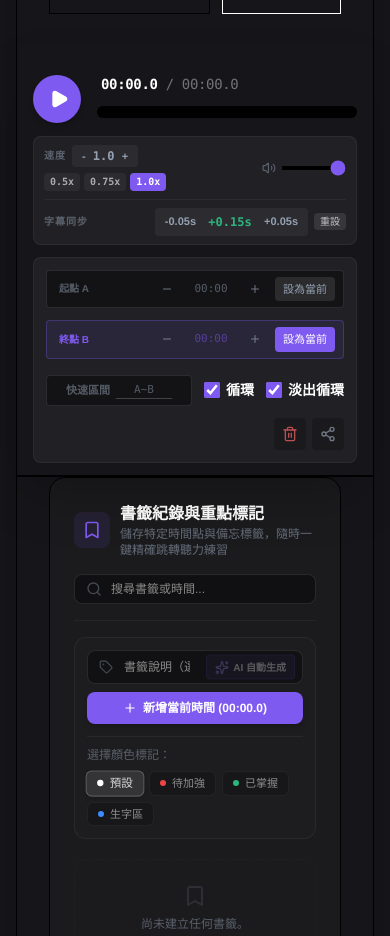
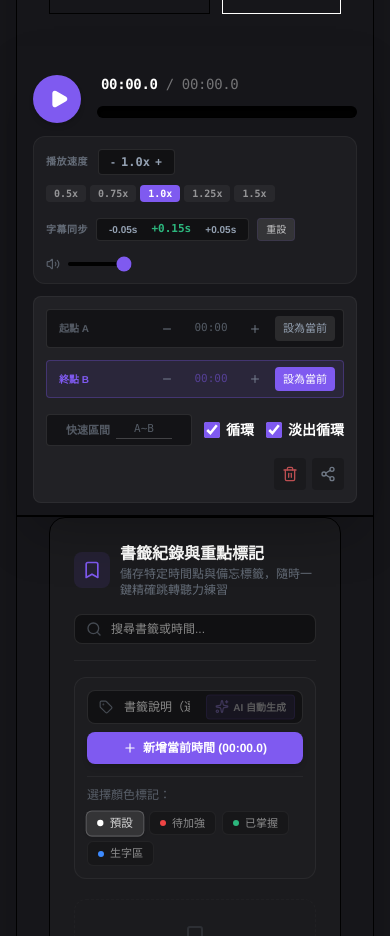
Before and after one commit to westwoodkim66-arch/ab_audio_loop, a React (Vite) app: page / in a window 390 px wide. Shown: the part 780-1716 px from the top of the page. Built offline with nearby package versions, Linux system fonts and the light colour scheme.

Commit message:
refactor: remove redundant playback speed controls

```diff
--- a/src/App.tsx
+++ b/src/App.tsx
@@ -1730,32 +1730,33 @@ export default function App() {
                     )}
                   </div>
                 </div>
-
-                {/* Compact Speed, Sync & Volume */}
-                <div className="hidden md:flex flex-shrink-0 flex-col items-end gap-1 px-1">
-                    <div className="flex items-center gap-4 h-full">
-                      <div className="flex items-center gap-1.5">
-                        <span className="text-[10px] font-bold uppercase tracking-widest opacity-50">速度</span>
-                        <div className="flex bg-white/5 rounded px-1 py-0.5 mr-1">
-                          <button onClick={() => setPlaybackRate(v => Math.max(0.1, v - 0.1))} className="px-1.5 hover:bg-white/10 rounded text-xs">-</button>
-                          <span className="text-xs font-mono font-bold w-6 text-center">{playbackRate.toFixed(1)}</span>
-                          <button onClick={() => setPlaybackRate(v => Math.min(3.0, v + 0.1))} className="px-1.5 hover:bg-white/10 rounded text-xs">+</button>
-                        </div>
-                        {/* 預設播放速度切換 */}
-                        <div className="flex gap-1">
-                          {[0.5, 0.75, 1.0].map((rate) => {
+              </div>
+
+              {/* Playback Settings Panel (Speed, Subtitle Sync, Volume) placed below the Maximized progress bar */}
+              <div className="flex flex-col lg:flex-row lg:items-center lg:justify-between gap-4 bg-white/[0.03] border border-white/5 rounded-xl p-3 sm:p-4 text-xs">
+                {/* Left: Speed Settings */}
+                <div className="flex flex-wrap items-center gap-2.5">
+                  <span className="text-[10px] sm:text-[11px] font-bold uppercase tracking-wider opacity-60">播放速度</span>
+                  <div className="flex items-center bg-black/40 border border-white/10 rounded px-1.5 py-0.5">
+                    <button onClick={() => setPlaybackRate(v => Math.max(0.1, v - 0.1))} className="px-1.5 py-0.5 hover:bg-white/10 rounded text-xs font-bold transition-all" title="速度減少 0.1">-</button>
+                    <span className="text-xs font-mono font-bold w-7 text-center">{playbackRate.toFixed(1)}x</span>
+                    <button onClick={() => setPlaybackRate(v => Math.min(3.0, v + 0.1))} className="px-1.5 py-0.5 hover:bg-white/10 rounded text-xs font-bold transition-all" title="速度增加 0.1">+</button>
+                  </div>
+                  {/* Preset rates */}
+                  <div className="flex flex-wrap gap-1">
+                    {[0.5, 0.75, 1.0, 1.25, 1.5].map((rate) => {
                       const isSelected = Math.abs(playbackRate - rate) < 0.01;
                       return (
                         <button
                           key={rate}
                           onClick={() => setPlaybackRate(rate)}
-                                className={`px-1.5 py-0.5 text-[10px] font-mono font-bold rounded transition-all hover:scale-105 active:scale-95 ${
+                          className={`px-2 py-0.5 text-[10px] font-mono font-bold rounded transition-all active:scale-95 ${
                             isSelected
-                                    ? 'text-white font-black'
-                                    : 'text-white/60 hover:text-white/90 bg-white/5 hover:bg-white/10'
+                              ? 'text-white font-black hover:opacity-90'
+                              : 'text-white/50 bg-white/5 hover:text-white/90 hover:bg-white/10'
                           }`}
                           style={isSelected ? { backgroundColor: colors.button } : undefined}
-                                title={`${rate}x 快速練習語速`}
+                          title={`${rate}x 快速練習`}
                         >
                           {rate.toFixed(1) === '1.0' ? '1.0' : rate.toString()}x
                         </button>
@@ -1764,77 +1765,36 @@ export default function App() {
                   </div>
                 </div>
 
-                      {/* 字幕微調控制項 (桌機版) */}
-                      <div className="flex items-center gap-1.5 border-l border-white/10 pl-3">
-                        <span className="text-[10px] font-bold uppercase tracking-widest opacity-50" title="調整字幕與聲音的相對延遲。若高亮太慢，請增加秒數；若太快，請減少秒數。">字幕同步</span>
-                        <div className="flex bg-white/5 rounded px-1 py-0.5">
-                          <button onClick={() => setSubtitleOffset(o => Math.max(-2.0, Math.round((o - 0.05) * 20) / 20))} className="px-1 py-0.5 hover:bg-white/10 rounded text-[10px] font-mono font-bold" title="提前字幕">-0.05s</button>
-                          <span className="text-[11px] font-mono font-bold w-14 text-center" style={{ color: subtitleOffset === 0 ? colors.paragraph : subtitleOffset > 0 ? '#2cb67d' : '#ef4444' }}>
+                {/* Right/Middle: Subtitle Sync and Volume */}
+                <div className="flex flex-wrap items-center gap-4 sm:gap-6 justify-between lg:justify-end">
+                  {/* Subtitle Alignment */}
+                  <div className="flex items-center gap-2">
+                    <span className="text-[10px] sm:text-[11px] font-bold uppercase tracking-wider opacity-60" title="調整字幕與聲音的相對延遲。若高亮太慢，請增加秒數；若太快，請減少秒數。">字幕同步</span>
+                    <div className="flex bg-black/40 border border-white/10 rounded px-1.5 py-0.5">
+                      <button onClick={() => setSubtitleOffset(o => Math.max(-2.0, Math.round((o - 0.05) * 20) / 20))} className="px-1.5 py-0.5 hover:bg-white/10 rounded text-[10px] font-bold" title="提前字幕 0.05 秒">-0.05s</button>
+                      <span className="text-[11px] font-mono font-bold w-14 text-center leading-normal" style={{ color: subtitleOffset === 0 ? colors.paragraph : subtitleOffset > 0 ? '#2cb67d' : '#ef4444' }}>
                         {subtitleOffset >= 0 ? `+${subtitleOffset.toFixed(2)}` : subtitleOffset.toFixed(2)}s
                       </span>
-                          <button onClick={() => setSubtitleOffset(o => Math.min(2.0, Math.round((o + 0.05) * 20) / 20))} className="px-1 py-0.5 hover:bg-white/10 rounded text-[10px] font-mono font-bold" title="延後字幕">+0.05s</button>
-                        </div>
-                        <button onClick={() => setSubtitleOffset(0.15)} className="text-[9px] bg-white/10 hover:bg-white/20 px-1 py-0.5 rounded text-white/70 hover:text-white" title="重設為預設最佳值 (0.15s)">重設</button>
-                      </div>
-
-                      <div className="flex items-center gap-1.5 border-l border-white/10 pl-3">
+                      <button onClick={() => setSubtitleOffset(o => Math.min(2.0, Math.round((o + 0.05) * 20) / 20))} className="px-1.5 py-0.5 hover:bg-white/10 rounded text-[10px] font-bold" title="延後字幕 0.05 秒">+0.05s</button>
+                    </div>
+                    <button onClick={() => setSubtitleOffset(0.15)} className="text-[10px] bg-white/10 hover:bg-white/20 px-2 py-1 rounded font-medium border border-[#7f5af0]/10 text-white/70 hover:text-white transition-all active:scale-95" title="重設為預設最佳同步值 (0.15s)">
+                      重設
+                    </button>
+                  </div>
+
+                  {/* Volume Control */}
+                  <div className="flex items-center gap-2">
                     <Volume2 className="w-3.5 h-3.5 opacity-50 flex-shrink-0" />
-                        <input type="range" min="0" max="1" step="0.01" value={volume} onChange={(e) => setVolume(parseFloat(e.target.value))} className="w-16 h-1 appearance-none cursor-pointer accent-[#7f5af0] flex-shrink-0" style={{ backgroundColor: colors.stroke }} />
-                      </div>
-                    </div>
-                </div>
-              </div>
-
-              {/* Mobile-only Speed, Sync & Volume Controls */}
-              <div className="flex md:hidden flex-col gap-2 bg-white/5 rounded-lg px-2.5 py-2 border border-white/5 text-xs">
-                <div className="flex items-center justify-between">
-                  <div className="flex items-center gap-1.5 flex-wrap">
-                    <span className="text-[10px] font-bold uppercase tracking-widest opacity-50">速度</span>
-                    <div className="flex bg-white/5 rounded px-1 py-0.5 mr-0.5">
-                      <button onClick={() => setPlaybackRate(v => Math.max(0.1, v - 0.1))} className="px-1.5 py-0.5 hover:bg-white/10 rounded text-[11px] font-bold">-</button>
-                      <span className="text-xs font-mono font-bold w-6 text-center leading-normal">{playbackRate.toFixed(1)}</span>
-                      <button onClick={() => setPlaybackRate(v => Math.min(3.0, v + 0.1))} className="px-1.5 py-0.5 hover:bg-white/10 rounded text-[11px] font-bold">+</button>
-                    </div>
-
-                    {/* Preset rates */}
-                    <div className="flex gap-1">
-                      {[0.5, 0.75, 1.0].map((rate) => {
-                        const isSelected = Math.abs(playbackRate - rate) < 0.01;
-                        return (
-                          <button
-                            key={rate}
-                            onClick={() => setPlaybackRate(rate)}
-                            className={`px-1.5 py-0.5 text-[10px] font-mono font-bold rounded transition-all active:scale-95 ${
-                              isSelected
-                                ? 'text-white font-black'
-                                : 'text-white/60 hover:text-white/90 bg-white/5'
-                            }`}
-                            style={isSelected ? { backgroundColor: colors.button } : undefined}
-                          >
-                            {rate.toFixed(1) === '1.0' ? '1.0' : rate.toString()}x
-                          </button>
-                        );
-                      })}
-                    </div>
-                  </div>
-
-                  <div className="flex items-center gap-1.5">
-                    <Volume2 className="w-3.5 h-3.5 opacity-50 flex-shrink-0" />
-                    <input type="range" min="0" max="1" step="0.01" value={volume} onChange={(e) => setVolume(parseFloat(e.target.value))} className="w-16 h-1 appearance-none cursor-pointer accent-[#7f5af0] flex-shrink-0" style={{ backgroundColor: colors.stroke }} />
-                  </div>
-                </div>
-
-                <div className="flex items-center justify-between border-t border-white/5 pt-2">
-                  <span className="text-[10px] font-bold uppercase tracking-widest opacity-50">字幕同步</span>
-                  <div className="flex items-center gap-1.5">
-                    <div className="flex bg-white/5 rounded px-1 py-0.5">
-                      <button onClick={() => setSubtitleOffset(o => Math.max(-2.0, Math.round((o - 0.05) * 20) / 20))} className="px-1.5 py-0.5 hover:bg-white/10 rounded text-[11px] font-bold">-0.05s</button>
-                      <span className="text-xs font-mono font-bold w-14 text-center leading-loose" style={{ color: subtitleOffset === 0 ? colors.paragraph : subtitleOffset > 0 ? '#2cb67d' : '#ef4444' }}>
-                        {subtitleOffset >= 0 ? `+${subtitleOffset.toFixed(2)}` : subtitleOffset.toFixed(2)}s
-                      </span>
-                      <button onClick={() => setSubtitleOffset(o => Math.min(2.0, Math.round((o + 0.05) * 20) / 20))} className="px-1.5 py-0.5 hover:bg-white/10 rounded text-[11px] font-bold">+0.05s</button>
-                    </div>
-                    <button onClick={() => setSubtitleOffset(0.15)} className="text-[10px] bg-white/10 hover:bg-white/20 px-1.5 py-0.5 rounded text-white/70 hover:text-white">重設</button>
+                    <input
+                      type="range"
+                      min="0"
+                      max="1"
+                      step="0.01"
+                      value={volume}
+                      onChange={(e) => setVolume(parseFloat(e.target.value))}
+                      className="w-16 sm:w-24 h-1 appearance-none cursor-pointer accent-[#7f5af0] flex-shrink-0 rounded-full"
+                      style={{ backgroundColor: colors.stroke }}
+                    />
                   </div>
                 </div>
               </div>
```
Lines whose indentation alone changed are shown as unchanged.
